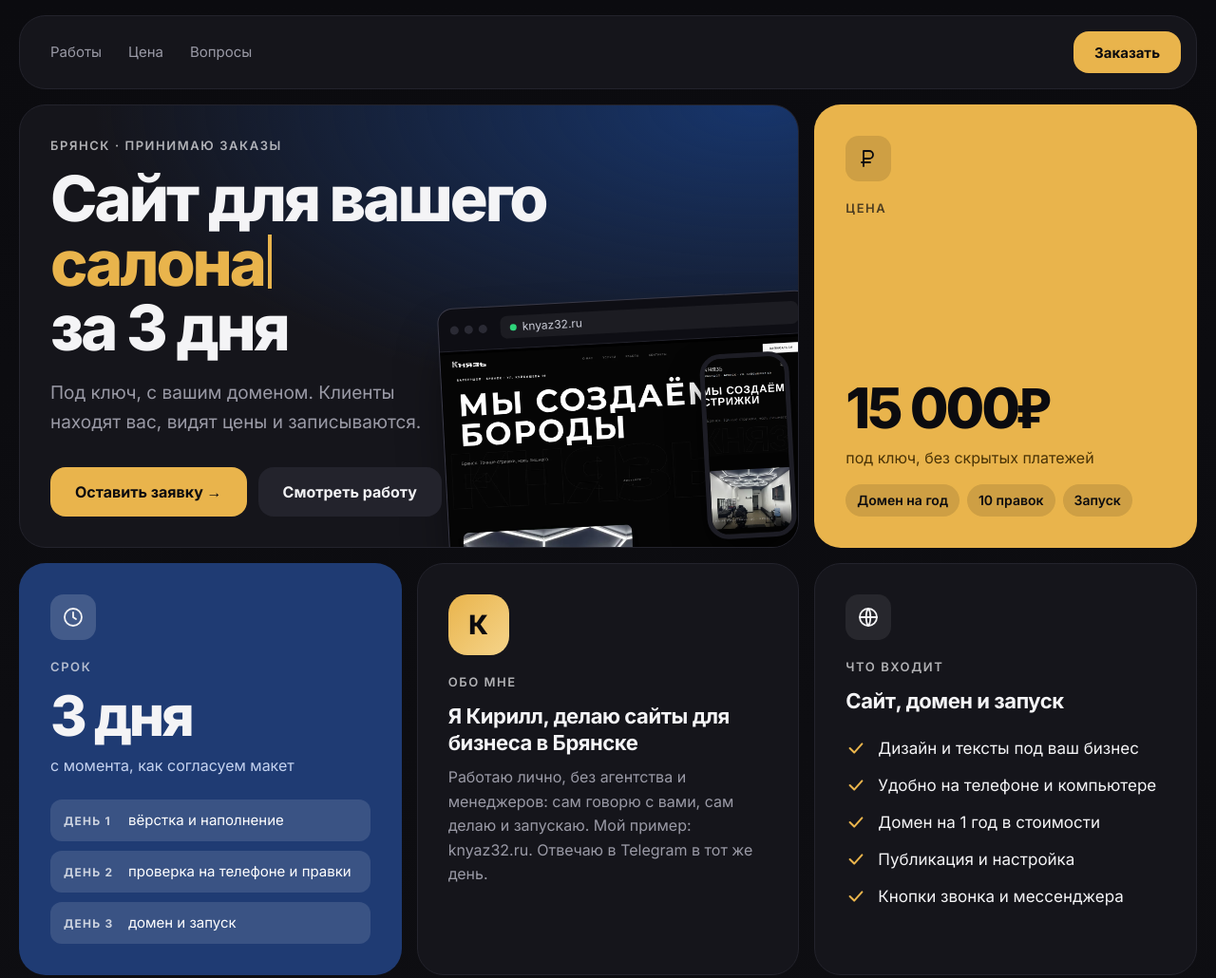
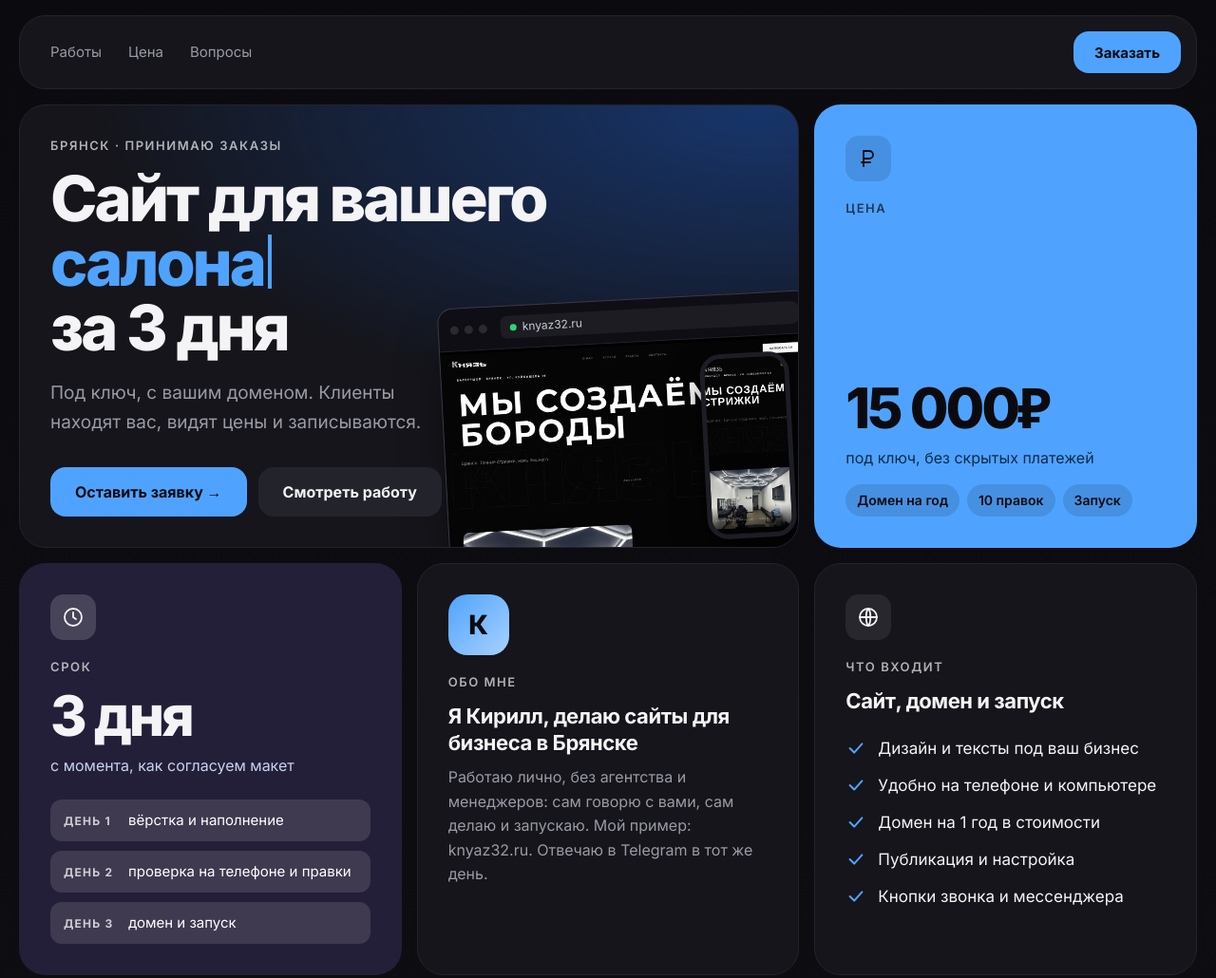
Before and after one commit to Karif-dev/landing, a plain HTML site: page index.html in a window 1280 px wide. Shown: the top 1030 px of the page at 95% size. Drawn offline with Linux system fonts and the light colour scheme.

Commit message:
Смена акцента на электрик-синий, обновлены иконка и превью ссылки
Co-Authored-By: Claude Sonnet 5 <noreply@anthropic.com>
Claude-Session: https://claude.ai/code/session_015HNm7e6zFr664DpHCK6j9h

```diff
--- a/index.html
+++ b/index.html
@@ -21,7 +21,7 @@
 <style>
 @font-face{font-family:Inter;font-weight:100 900;font-display:swap;src:url(fonts/inter-cyrillic-wght-normal.woff2) format("woff2");unicode-range:U+0301,U+0400-045F,U+0490-0491,U+04B0-04B1,U+2116}
 @font-face{font-family:Inter;font-weight:100 900;font-display:swap;src:url(fonts/inter-latin-wght-normal.woff2) format("woff2");unicode-range:U+0000-00FF,U+0131,U+0152-0153,U+02BB-02BC,U+02C6,U+02DA,U+02DC,U+2000-206F,U+2074,U+20AC,U+2122,U+2191,U+2193,U+2212,U+2215,U+FEFF,U+FFFD}
-:root{--bg:#0B0B0F;--bg2:#101014;--card:#15151B;--line:#23232C;--fg:#F4F4F6;--mut:#9A9AA6;--lime:#E9B44C;--vio:#1F3B73}
+:root{--bg:#0B0B0F;--bg2:#101014;--card:#15151B;--line:#23232C;--fg:#F4F4F6;--mut:#9A9AA6;--lime:#4FA3FF;--vio:#241f38}
 *{box-sizing:border-box;margin:0;padding:0}
 html{scroll-behavior:smooth;-webkit-text-size-adjust:100%}
 body{background:linear-gradient(180deg,var(--bg),var(--bg2) 45%,var(--bg));color:var(--fg);font:400 17px/1.6 Inter,system-ui,-apple-system,"Segoe UI",Roboto,Arial,sans-serif;padding:16px;overflow-x:hidden;-webkit-font-smoothing:antialiased}
@@ -52,11 +52,11 @@ h3{font-size:22px;letter-spacing:-.02em;line-height:1.25}
 .ic svg{width:24px;height:24px}
 .big{white-space:nowrap;font-size:clamp(40px,4.6vw,68px);font-weight:800;letter-spacing:-.05em;line-height:1}
 .lime{background:var(--lime);color:var(--bg);border-color:transparent}.lime:hover{border-color:transparent}
-.t.lime p{color:#4a3306}.lime .ic{background:rgba(11,11,15,.12)}
+.t.lime p{color:#102a4a}.lime .ic{background:rgba(11,11,15,.12)}
 .vio{background:var(--vio);border-color:transparent}.vio:hover{border-color:transparent}
 .t.vio p{color:#c5d3f0}.vio .ic{background:rgba(255,255,255,.16)}
 .flex{display:flex;flex-direction:column;justify-content:space-between}
-.ava{width:64px;height:64px;border-radius:20px;background:linear-gradient(135deg,var(--lime),#f5d48a);display:grid;place-items:center;color:var(--bg);font-weight:800;font-size:28px;margin-bottom:18px}
+.ava{width:64px;height:64px;border-radius:20px;background:linear-gradient(135deg,var(--lime),#a8d1ff);display:grid;place-items:center;color:var(--bg);font-weight:800;font-size:28px;margin-bottom:18px}
 .shot{padding:0;min-height:360px;background:#000}
 .shot>img{position:absolute;inset:0;width:100%;height:100%;object-fit:cover;object-position:left top}
 .shot:after{content:"";position:absolute;left:0;right:0;bottom:0;height:40%;background:linear-gradient(180deg,transparent,#000 92%);pointer-events:none}
@@ -126,7 +126,7 @@ h3{font-size:22px;letter-spacing:-.02em;line-height:1.25}
 .fin h2{font-size:clamp(34px,5vw,64px);color:var(--bg)}
 .fin p{margin:14px auto 28px;font-size:18px}
 .fin .btn{background:var(--bg);color:#fff}
-.fin small{display:block;margin-top:18px;color:#4a3306;font-size:14px}
+.fin small{display:block;margin-top:18px;color:#102a4a;font-size:14px}
 footer{grid-column:span 12;display:flex;justify-content:space-between;color:var(--mut);font-size:14px;padding:8px 12px 88px}
 .dock{display:none}
 .rv{opacity:0;transform:translateY(22px);transition:opacity .7s,transform .7s,border-color .35s}
```
Also changed, not shown: og.png.
